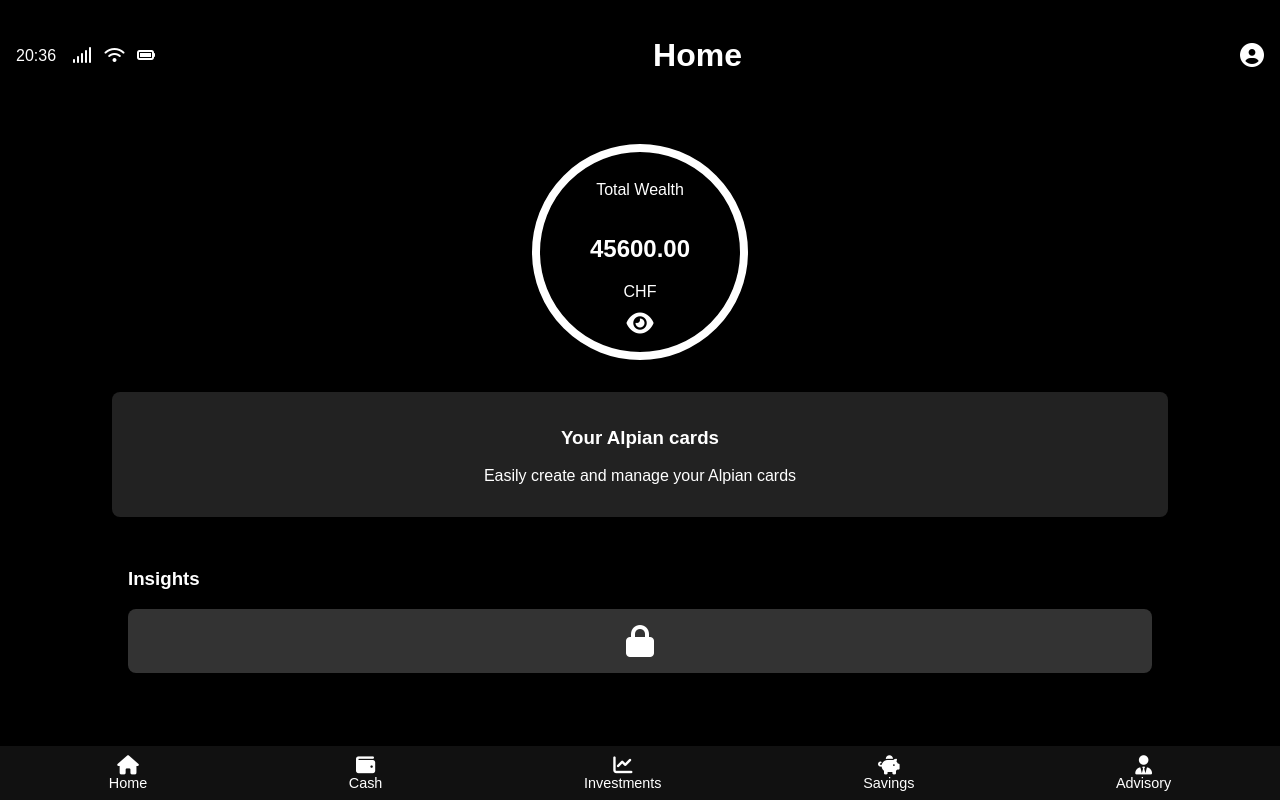
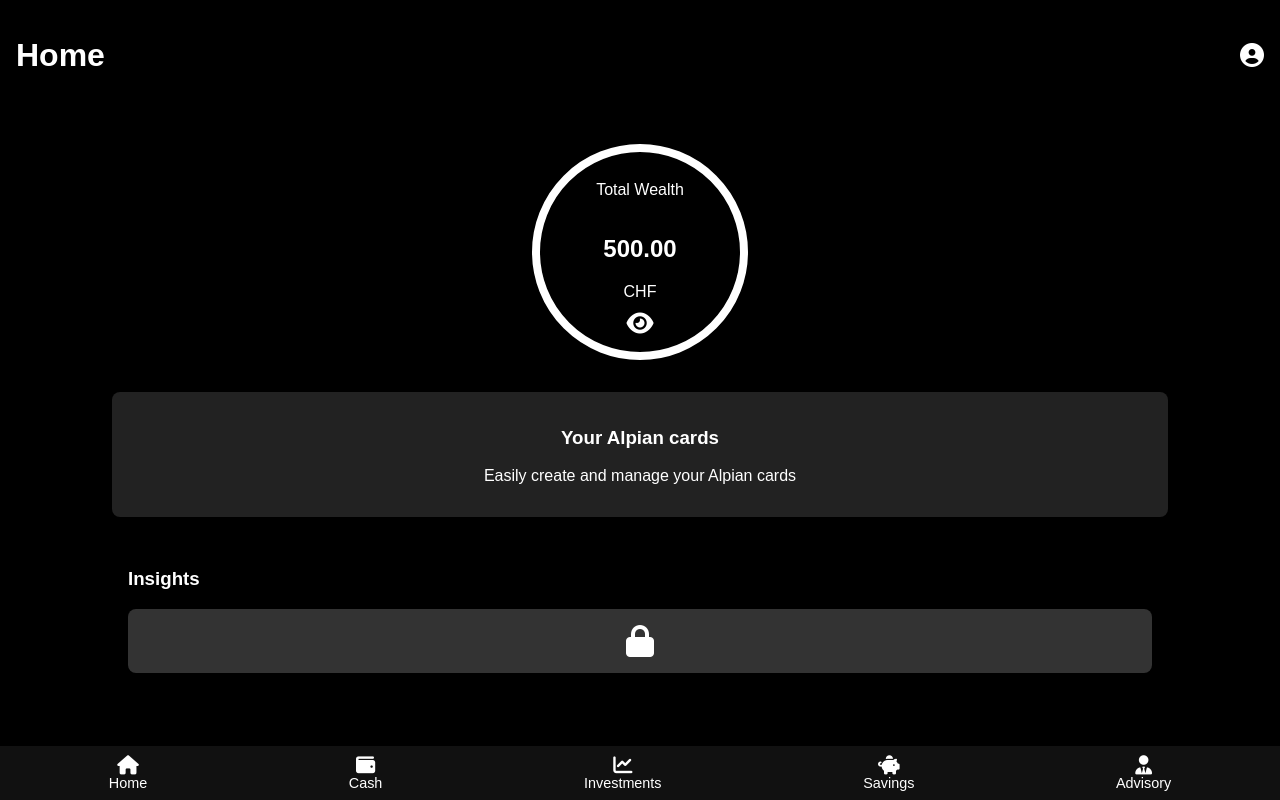
Before and after one commit to MrCodeBS/Bank-Dashboard-, a plain HTML site: page index.html in a window 1280 px wide. Drawn offline with Linux system fonts and the light colour scheme.

Commit message:
Update index.html

```diff
--- a/index.html
+++ b/index.html
@@ -20,14 +20,6 @@
 <body>
   <div class="container">
     <header>
-      <div class="status-bar">
-        <span>20:36</span>
-        <div class="status-icons">
-          <i class="fas fa-signal"></i>
-          <i class="fas fa-wifi"></i>
-          <i class="fas fa-battery-full"></i>
-        </div>
-      </div>
       <h1>Home</h1>
       <div class="profile-icon">
         <i class="fas fa-user-circle"></i>
@@ -37,7 +29,7 @@
     <main>
       <div class="wealth-circle">
         <p>Total Wealth</p>
-        <h2 id="wealth-amount">45600.00</h2>
+        <h2 id="wealth-amount">500.00</h2>
         <span>CHF</span>
         <button id="toggle-visibility">
           <i id="eye-icon" class="fas fa-eye"></i>
```
